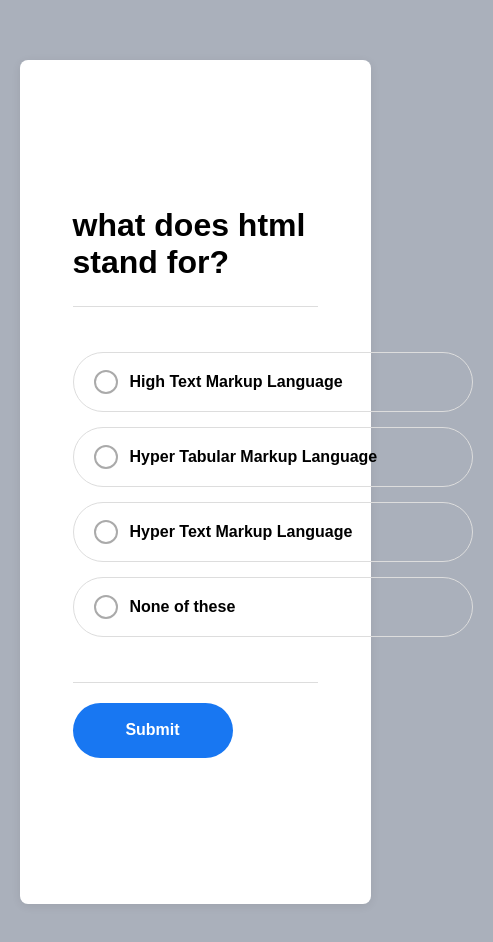
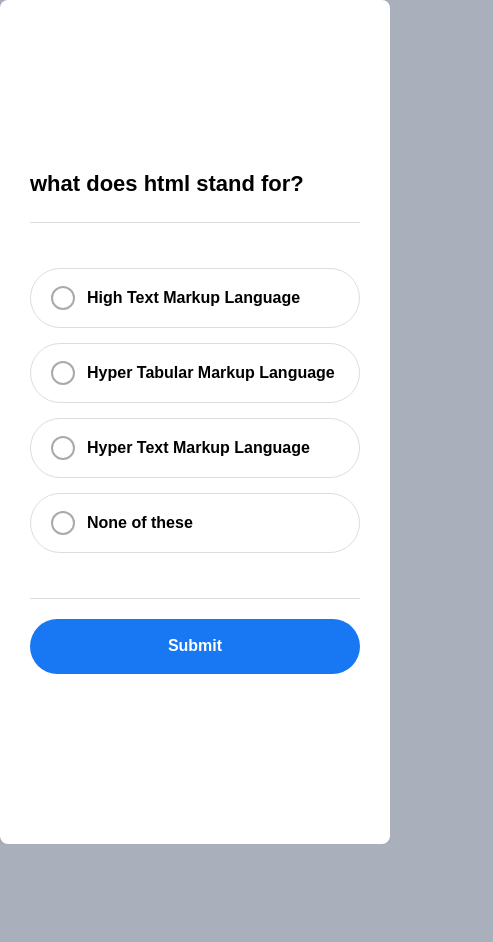
Before and after one commit to sudhanshusrivastava2008-max/quiz-website, a plain HTML site: page index.html in a window 390 px wide. Shown: the whole page, 493 px wide, since content can reach past the window. After the commit the page ends 844 px from the top, so only its background shows below. Drawn offline with Linux system fonts and the light colour scheme.

Commit message:
Implement mobile styles for quiz section
Added mobile responsiveness styles for quiz section.

```diff
--- a/style.css
+++ b/style.css
@@ -256,3 +256,34 @@ label:hover {
 #submit:hover {
     background: #0d65d3;
 }
+/* Mobile fix for quiz */
+@media screen and (max-width: 600px) {
+    .quiz-section {
+        width: 100%;
+        margin: 0;
+        padding: 15px;
+    }
+
+    #quiz {
+        width: 100%;
+        padding: 15px;
+    }
+
+    ul {
+        width: 100%;
+    }
+
+    label {
+        width: 100%;
+        max-width: 100%;
+        font-size: 16px;
+    }
+
+    .question {
+        font-size: 22px;
+    }
+
+    #submit {
+        width: 100%;
+    }
+}
```
